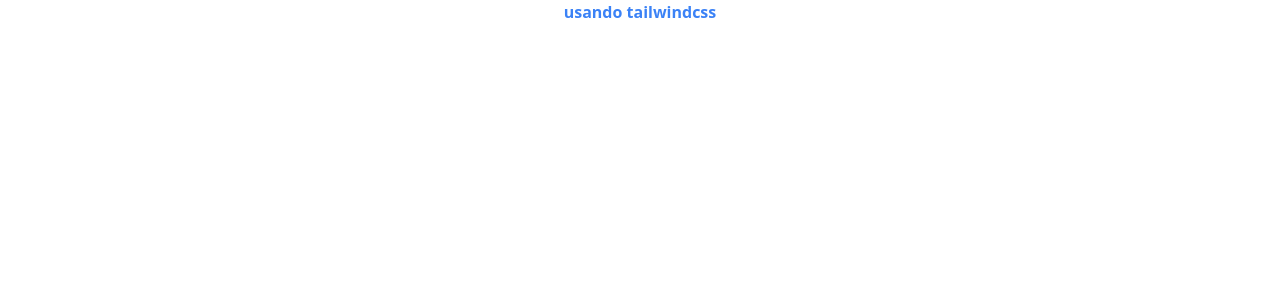
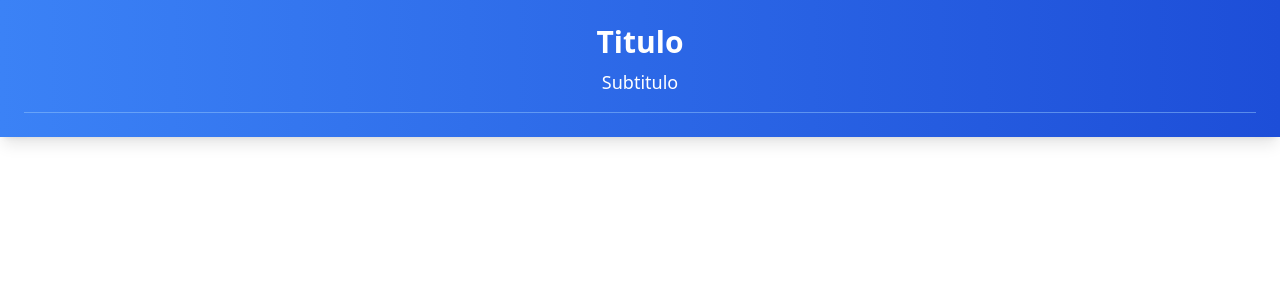
Before and after one commit to Endervan/angularCrud19, an Angular app in the folder passeio-app1/: page /paginas in a window 1280 px wide. Before the commit this address led to /. Shown: the top 300 px of the page. Built offline with nearby package versions, Linux system fonts and the light colour scheme.

Commit message:
config routas modulo layout separado

```diff
--- a/passeio-app1/src/app/app-routing.module.ts
+++ b/passeio-app1/src/app/app-routing.module.ts
@@ -1,10 +1,18 @@
-import { NgModule } from '@angular/core';
-import { RouterModule, Routes } from '@angular/router';
+import {NgModule} from '@angular/core';
+import {RouterModule, Routes} from '@angular/router';
 
-const routes: Routes = [];
+// loadChildren => configura todas as rotas de um module
+const routes: Routes = [
+  {
+    path: 'paginas',
+    loadChildren: () => import('./template/template.module')
+      .then(m => m.TemplateModule)
+  }
+];
 
 @NgModule({
   imports: [RouterModule.forRoot(routes)],
   exports: [RouterModule]
 })
-export class AppRoutingModule { }
+export class AppRoutingModule {
+}
--- a/passeio-app1/src/app/app.component.html
+++ b/passeio-app1/src/app/app.component.html
@@ -1,3 +1 @@
-<h1 class="text-center text-blue-500 font-bold">
-  usando tailwindcss
-</h1>
+<router-outlet></router-outlet>
--- /dev/null
+++ b/passeio-app1/src/app/template/layout/layout.component.html
@@ -0,0 +1,10 @@
+<header class="bg-gradient-to-r from-blue-500 to-blue-700 text-white p-6 shadow-lg">
+  <div class="text-center">
+    <h1 class="text-3xl font-bold">Titulo</h1>
+    <p class="text-lg mt-2">Subtitulo</p>
+  </div>
+
+  <div class="mt-4">
+    <hr class="border-t border-blue-300 opacity-50">
+  </div>
+</header>
```
Also changed, not shown: passeio-app1/src/app/template/layout/layout.component.ts (added, +11 -0 lines), passeio-app1/src/app/template/template-routing.module.ts (added, +14 -0 lines), passeio-app1/src/app/template/template.module.ts (added, +17 -0 lines), passeio-app1/src/app/template/layout/layout.component.scss (added), 1 other file (tests, documents, lock files or other folders).
